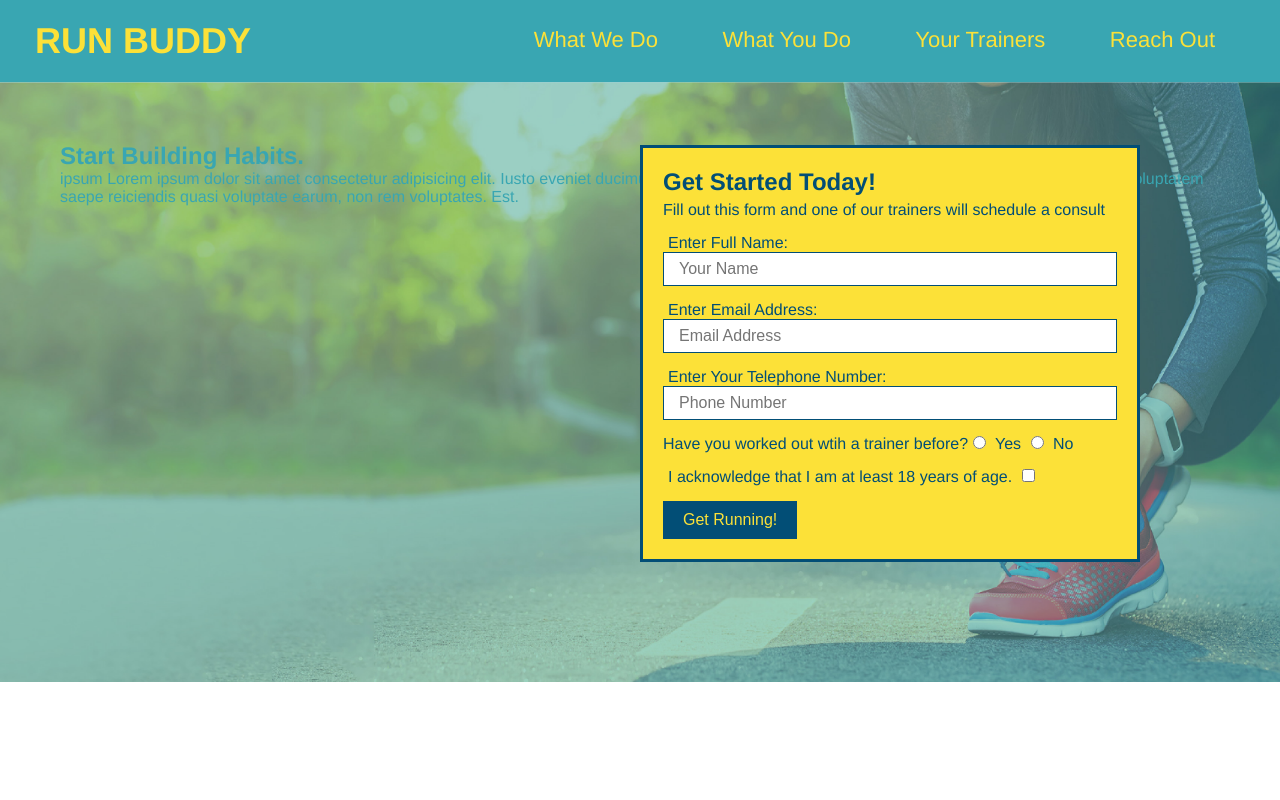
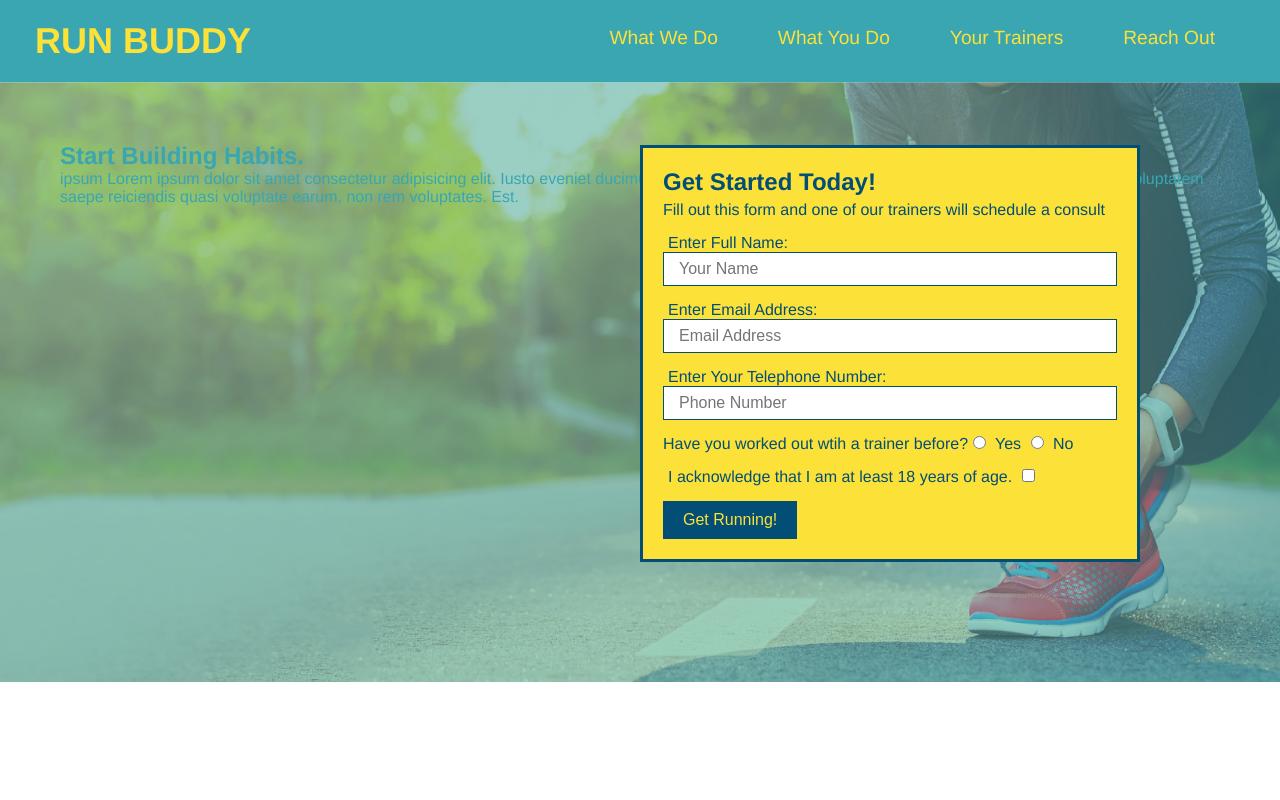
Before and after one commit to pwfoote/run-buddy, a plain HTML site: page index.html in a window 1280 px wide. Shown: the top 800 px of the page. Drawn offline with Linux system fonts and the light colour scheme.

Commit message:
add flexbox to header

```diff
--- a/assets/css/style.css
+++ b/assets/css/style.css
@@ -35,15 +35,18 @@ header a {
 header nav {
   margin: 7px 0;
 }
-
-header nav ul li {
-  display: inline;
+header nav ul {
+  display: flex;
+  flex-wrap: flex;
+  justify-content: space-between;
+  align-items: center;
+  list-style: none;
 }
 
 header nav ul li a {
   margin: 0 30px;
   font-weight: lighter;
-  font-size: 22px;
+  font-size: 1.5vw
 }
 
 /* HEADER / NAVBAR STYLES END */
```
